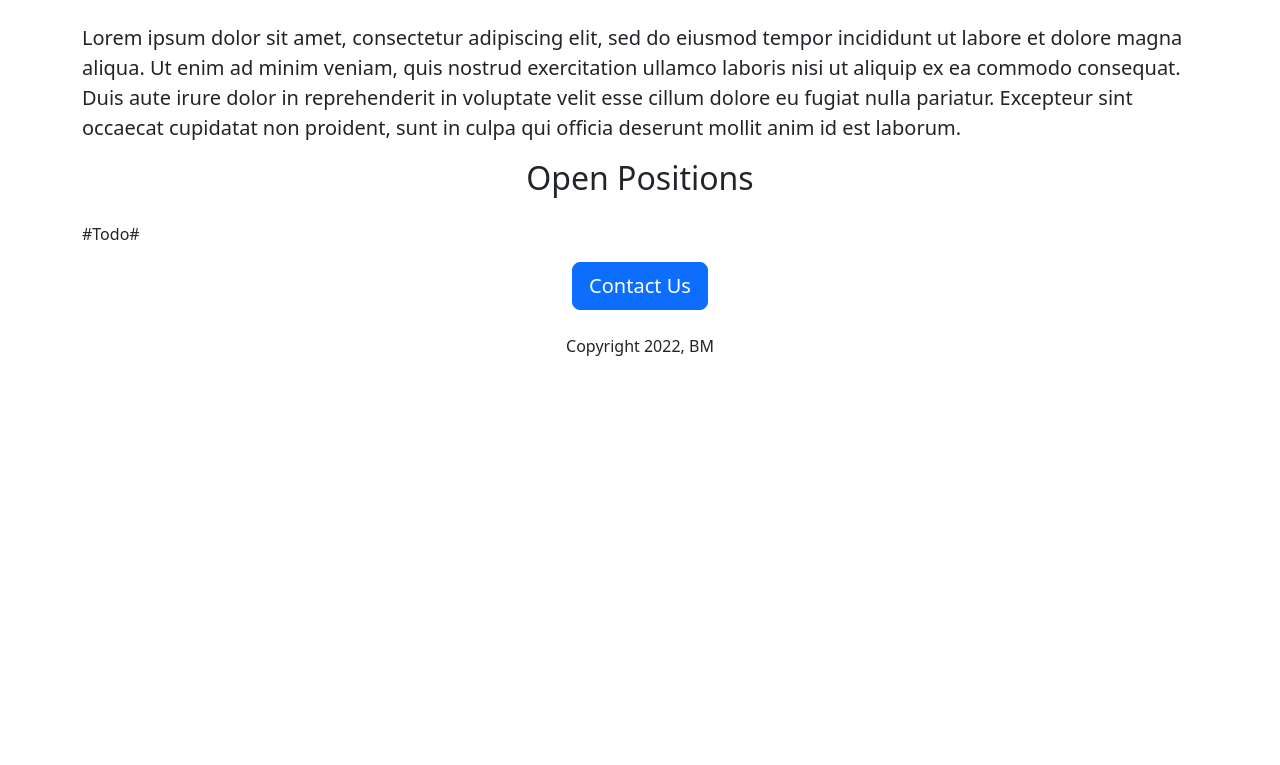
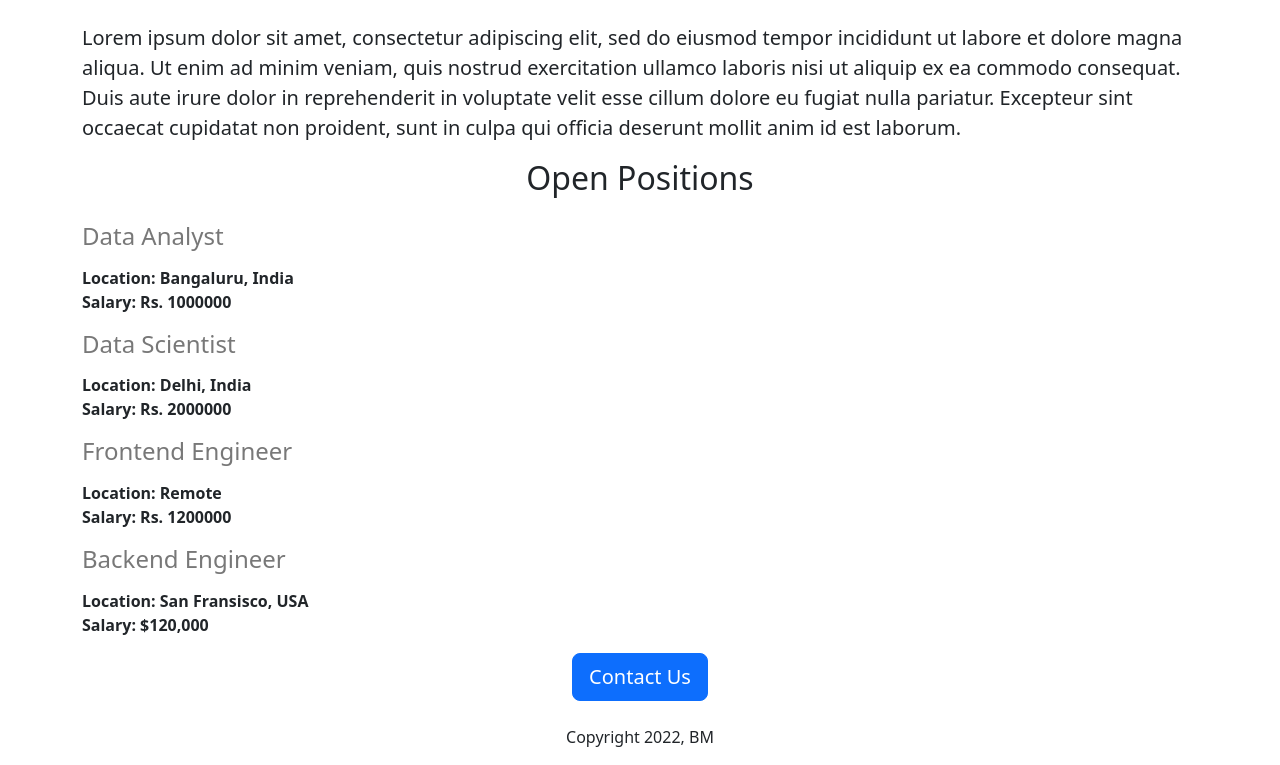
Before and after one commit to Bruteforcemaster/Dummy-YT-site, a Flask app: page / in a window 1280 px wide. Shown: the part 487-1252 px from the top of the page. Before the commit the page ends 843 px from the top, so only its background shows below. Run offline with Flask 2, Linux system fonts and the light colour scheme.

Commit message:
Added Open position

```diff
--- a/app.py
+++ b/app.py
@@ -2,9 +2,36 @@ from flask import Flask, render_template
 
 app = Flask(__name__)
 
+JOBS = [
+  {
+    'id': 1,
+    'title': "Data Analyst",
+    'location': "Bangaluru, India",
+    'salary': "Rs. 1000000"
+  },
+  {
+    'id': 2,
+    'title': "Data Scientist",
+    'location': "Delhi, India",
+    'salary': "Rs. 2000000"
+  },
+{
+    'id': 3,
+    'title': "Frontend Engineer",
+    'location': "Remote",
+    'salary': "Rs. 1200000"
+  },
+{
+    'id': 4,
+    'title': "Backend Engineer",
+    'location': "San Fransisco, USA",
+    'salary': "$120,000"
+  }
+]
+
 @app.route("/")
 def hello_world():
-    return render_template('home.html')
+    return render_template('home.html', jobs=JOBS)
 
 
 
--- a/templates/home.html
+++ b/templates/home.html
@@ -21,7 +21,11 @@
       <h2 class="text-center mt-2 mb-4">About Us</h2>
       <p class="lead">Lorem ipsum dolor sit amet, consectetur adipiscing elit, sed do eiusmod tempor incididunt ut labore et dolore magna aliqua. Ut enim ad minim veniam, quis nostrud exercitation ullamco laboris nisi ut aliquip ex ea commodo consequat. Duis aute irure dolor in reprehenderit in voluptate velit esse cillum dolore eu fugiat nulla pariatur. Excepteur sint occaecat cupidatat non proident, sunt in culpa qui officia deserunt mollit anim id est laborum.</p>
       <h2 class="text-center mt-2 mb-4">Open Positions</h2>
-      <p class="body-text">#Todo#</p>
+      <div>
+        {%for job in jobs%}
+       {%include 'jobitem.html'%}
+        {%endfor%}
+      </div>
       <div class="text-center">
         <button class="btn btn-primary btn-lg">Contact Us</button>
       </div>
--- /dev/null
+++ b/templates/jobitem.html
@@ -0,0 +1,7 @@
+<div style="margin-bottom:16px;">
+  <h4 style="color: rgb(120,120,120); margin-bottom:15px;">{{job['title']}}</h4>
+  <div><b>Location: {{job['location']}}</b></div>
+  {%if 'salary' in job%}
+  <div><b>Salary: {{job['salary']}}</b></div>
+  {%endif%}
+</div>
```
